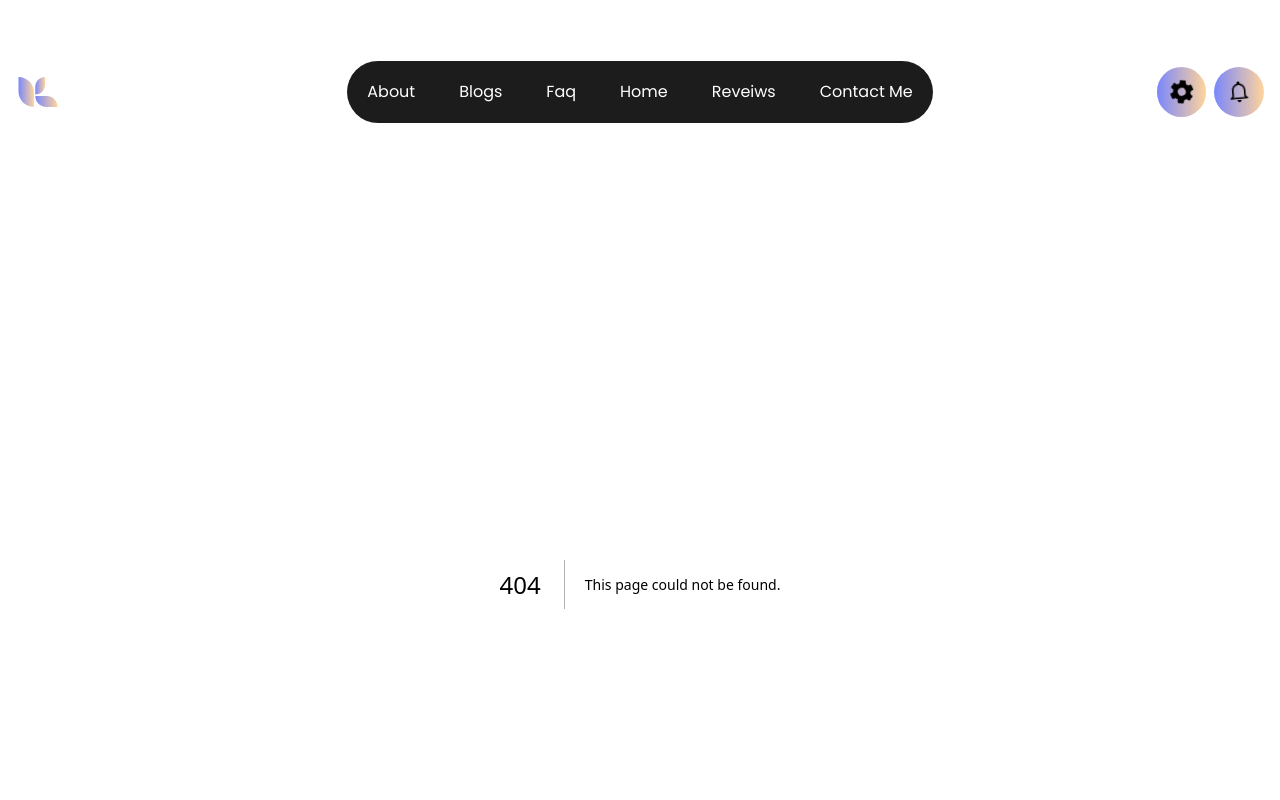
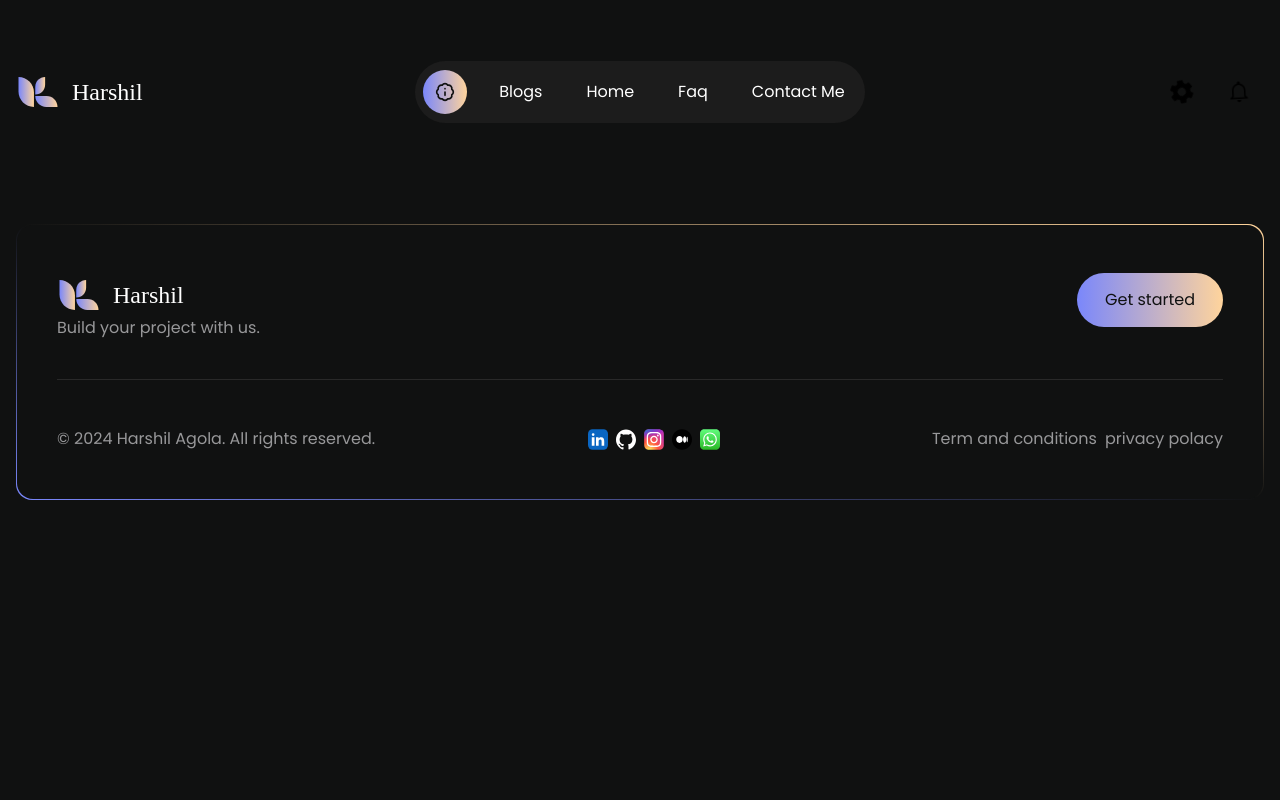
Before and after one commit to Harshil-Patel07/my-portfolio, a Next.js app in the folder frontend/: page /about-us in a window 1280 px wide. Before the commit this address had no page. Shown: the top 800 px of the page. Built offline with nearby package versions, Linux system fonts and the light colour scheme; a web font is replaced by a local one.

Commit message:
multi theme functionality

```diff
--- a/frontend/database/navItemData.ts
+++ b/frontend/database/navItemData.ts
@@ -1,11 +1,21 @@
 import * as icon from "./icons";
 
 export const navItemData = [
-    { id: 2, label: "about", icon: icon.LuBadgeInfo, link: "/about" },
-    { id: 3, label: "Blogs", icon: icon.TbBrandBlogger, link: "/blogs" },
-    { id: 3, label: "Faq", icon: icon.TbBrandBlogger, link: "/faq" },
-    { id: 1, label: "home", icon: icon.IoHomeOutline, link: "/" },
-    // { id: 4, label: "Resource", icon: icon.GoProjectRoadmap, link: "/resources" },
-    { id: 5, label: "Reveiws", icon: icon.SiOpenproject, link: "/projects" },
-    { id: 6, label: "Contact me", icon: icon.BiMessageSquareDetail, link: "/contact-us" },
-  ];
+  { id: 2, label: "About us", icon: icon.LuBadgeInfo, link: "/about-us" },
+  { id: 3, label: "Blogs", icon: icon.TbBrandBlogger, link: "/blogs" },
+  { id: 1, label: "home", icon: icon.IoHomeOutline, link: "/" },
+  { id: 3, label: "Faq", icon: icon.TbBrandBlogger, link: "/faq" },
+  { id: 6, label: "Contact me", icon: icon.BiMessageSquareDetail, link: "/contact-us" },
+];
+
+
+export const gradientColors = [
+  { id: 0, color: "bg-gradient-to-r from-[#FED7D7] via-[#FEB2B2] to-[#FEFCBF]" },
+  { id: 1, color: "bg-gradient-to-r from-[#81E6D9] to-[#D4F784]" },
+  { id: 2, color: "bg-gradient-to-r from-[#EC4899] to-[#F97316]" },
+  { id: 3, color: "bg-gradient-to-r from-[#805AD5] to-[#D53F8C]" },
+  { id: 4, color: "bg-gradient-to-r from-[#48BB78] to-[#3182CE]" },
+  { id: 5, color: "bg-gradient-to-r from-[#00B5D8] to-[#4299E1]" },
+  { id: 6, color: "bg-gradient-to-r from-[#6B46C1] to-[#4299E1]" },
+  { id: 7, color: "bg-gradient-to-r from-[#7A87FB] to-[#FFD49C]" }
+];
--- /dev/null
+++ b/frontend/src/app/about-us/page.tsx
@@ -0,0 +1,12 @@
+import React from 'react'
+
+
+const AboutUsPage = () => {
+  return (
+    <div className=''>
+
+    </div>
+  )
+}
+
+export default AboutUsPage
--- /dev/null
+++ b/frontend/src/app/components/ThemeSelectOptions/index.tsx
@@ -0,0 +1,39 @@
+import React from 'react';
+import clsx from 'clsx';
+import { gradientColors } from '../../../../database/navItemData';
+import { HiCursorClick } from 'react-icons/hi';
+
+interface ThemeSelectOptionsProps {
+    selectedtheme: number;
+    setSelectedTheme: (id: number) => void;
+    showSettings: boolean;
+    setShowSettings: (bool: boolean) => void;
+}
+
+const ThemeSelectOptions: React.FC<ThemeSelectOptionsProps> = ({ setSelectedTheme, selectedtheme, setShowSettings, showSettings }) => {
+    return (
+        <div className={clsx("fixed w-full h-[100vh]  z-[9999]  bg-brand-black/80 transition-all duration-300 ease-linear", showSettings ? " right-0 top-0 " : "top-[-200vh] ")} >
+            <ul className='flex items-center justify-center h-full'>
+                {gradientColors?.map(({ id, color }) => (
+                    <button
+                        key={id}
+                        className={clsx('h-10 w-10 rounded-full m-2 relative flex items-center justify-center', color)}
+                        onClick={() => setSelectedTheme(id)}
+                    >
+                        {selectedtheme === id && (
+                            <HiCursorClick />
+                        )}
+                    </button>
+                ))}
+
+                <button
+                    onClick={() => setShowSettings(!showSettings)}
+                    className={clsx('text-white ', showSettings ? "fixed top-10 right-10" : "")}>
+                    {"close"}
+                </button>
+            </ul>
+        </div>
+    );
+};
+
+export default ThemeSelectOptions;
--- a/frontend/src/app/components/WhyChooseMe/index.tsx
+++ b/frontend/src/app/components/WhyChooseMe/index.tsx
@@ -6,9 +6,6 @@
 import { FaAnglesRight } from 'react-icons/fa6';
 import { IoClose } from 'react-icons/io5';
 import lottie from 'lottie-web';
-import Vactor from '../common/Icons/vactor';
-
-
 
 
 const WhyChooseMe: React.FC = () => {
@@ -68,7 +65,7 @@
                 <p className='normalText text-brand-gray font-Poppins'>{point.description}</p>
                 <button
                   onClick={() => openPopup({ ...point, id: index })}
-                  className='normalText text-brand-black bg-gradient-to-r from-[#7A87FB] to-[#FFD49C] py-4 px-7 rounded-full button-hover'>
+                  className='normalText text-brand-black bg-gradient-to-r from-[#7A87FB] to-[#FFD49C] py-3 px-7 rounded-full button-hover'>
                   Read More
                 </button>
               </div>
@@ -82,7 +79,7 @@
       </ul>
 
       {isOpen && content && (
-        <div className={`fixed inset-0 bg-[black]/50 flex items-center justify-center p-4 z-50`}>
+        <div className={`fixed inset-0 bg-[black]/50 flex items-center justify-center p-4 z-[999]`}>
           <button
             className="absolute top-4 right-4 text-white bg-gradient-to-t from-[#7A87FB] to-[#FFD49C] rounded-full p-2"
             onClick={closePopup}
--- a/frontend/src/app/components/global/Header/NavBar/index.tsx
+++ b/frontend/src/app/components/global/Header/NavBar/index.tsx
@@ -32,10 +32,10 @@
   return (
     <div className={clsx(
       "bg-brand-lightBlack flex items-center justify-center h-fit py-2 gap-[20px] rounded-full px-2   ",
-      scrollYPosition > 200 &&   isFixed ? "fixed top-3 w-fit z-[99999] left-1/2 -translate-x-1/2" : "relative  w-full "
+      scrollYPosition > 200 && isFixed ? "fixed top-3 w-fit z-[99] left-1/2 -translate-x-1/2" : "relative  w-full "
     )}>
       {navItemData.map((item, index) => {
-        const { id, label, link } = item || {};
+        const { label, link } = item || {};
         return (
           <Link
             key={index}
--- a/frontend/src/app/components/global/Header/index.tsx
+++ b/frontend/src/app/components/global/Header/index.tsx
@@ -1,11 +1,17 @@
+"use client"
 import React, { useState } from "react";
 import Navbar from "./NavBar";
 import Image from "next/image";
 import { IoSettingsSharp } from "react-icons/io5";
 import { IoMdNotificationsOutline } from "react-icons/io";
 import Link from "next/link";
+import ThemeSelectOptions from "../../ThemeSelectOptions";
+import clsx from "clsx";
+import { gradientColors } from "../../../../../database/navItemData";
 
 const Header = () => {
+  const [selectedtheme, setSelectedTheme] = useState(0);
+  const [showSettings, setShowSettings] = useState(false)
   return (
     <div className="container flex items-center justify-centr ">
       <Link href={"/"} className="flex items-center  gap-[12px] mx-auto py-[70px] w-full">
@@ -19,17 +25,25 @@
       </Link>
       <Navbar />
       <div className="w-full flex items-center justify-end gap-2">
-        <button className=" bg-gradient-to-r from-[#7A87FB]  to-[#FFD49C] p-3  rounded-full ">
+
+        <button
+          onClick={() => setShowSettings((prev) => !prev)}
+          className={clsx(" p-3  rounded-full   ",
+            gradientColors[selectedtheme]?.color
+          )}>
           <IoSettingsSharp className="text-[1.6rem] smooth-rotate " />
 
         </button>
+      <ThemeSelectOptions
+          selectedtheme={selectedtheme}
+          setSelectedTheme={setSelectedTheme}
+          setShowSettings={setShowSettings}
+          showSettings={showSettings}
+        />
 
-        <button className=" bg-gradient-to-r from-[#7A87FB]  to-[#FFD49C] p-3  rounded-full ">
+        <button className={clsx(" p-3  rounded-full ", gradientColors[selectedtheme]?.color)}>
           <IoMdNotificationsOutline className="text-[1.6rem] animate-shake" />
         </button>
-
-
-
       </div>
     </div>
   );
--- a/frontend/tailwind.config.ts
+++ b/frontend/tailwind.config.ts
@@ -13,6 +13,7 @@
         "gradient-conic":
           "conic-gradient(from 180deg at 50% 50%, var(--tw-gradient-stops))",
         "hero-image": "url('/images/heroimage.svg')",
+        "about-hero-image":"url('/images/about-hero.jpg')",
         "gradientBg":""
       },
       colors: {
```
Also changed, not shown: frontend/public/images/about-hero.jpg (added), 1 other file (tests, documents, lock files or other folders).
